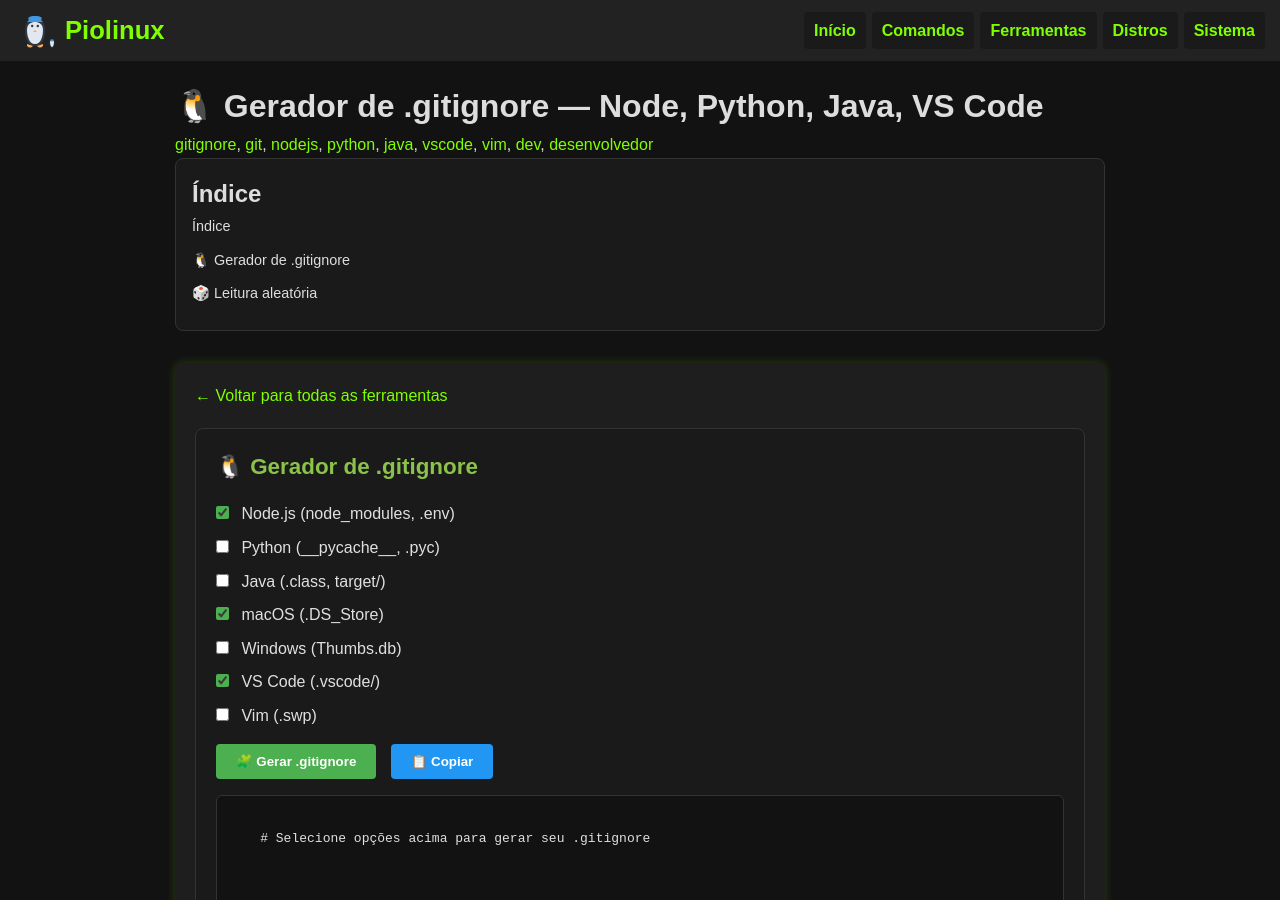
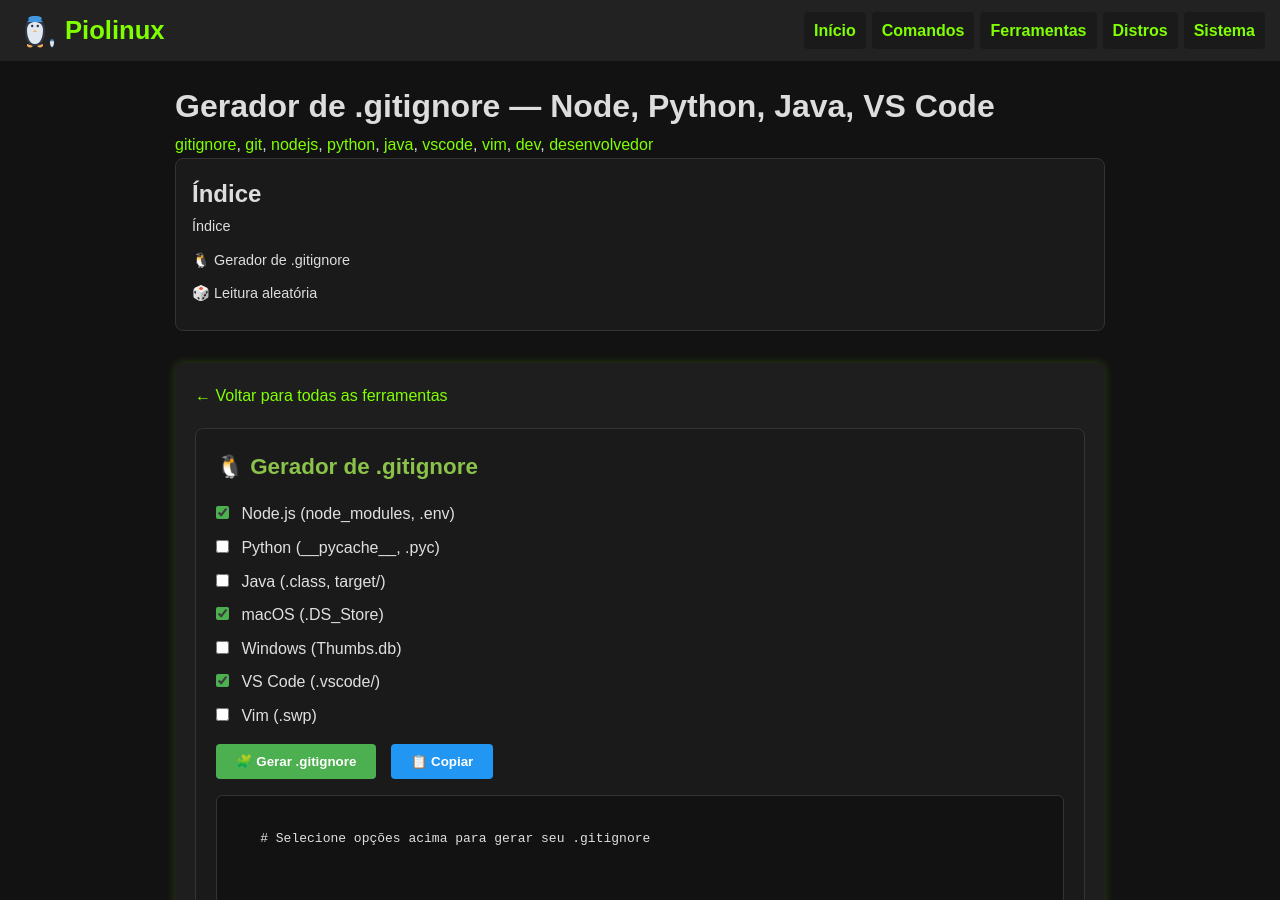
Before and after one commit to Piolinux/piolinux-site, a Jekyll site: the page built from _pages/_tools/gerador-de-gitignore-node-python-java-vs-code.html, in a window 1280 px wide and 900 px high. Built offline with Jekyll 4.4.1, drawn with Linux system fonts in a browser that asks for light colours.

```diff
--- a/_pages/_tools/gerador-de-gitignore-node-python-java-vs-code.html
+++ b/_pages/_tools/gerador-de-gitignore-node-python-java-vs-code.html
@@ -1,8 +1,8 @@
 ---
 layout: manual-seo
-title_custom: "🐧 Gerador de .gitignore — Node, Python, Java, VS Code | Piolinux"
+title_custom: "Gerador de .gitignore — Node, Python, Java, VS Code | Piolinux"
 description_custom: "Crie seu .gitignore com templates para linguagens, SOs e editores. Suporte a Node.js, Python, Java, VS Code, Vim, macOS, Windows. Ideal para devs."
-title: "🐧 Gerador de .gitignore — Node, Python, Java, VS Code"
+title: "Gerador de .gitignore — Node, Python, Java, VS Code"
 permalink: /ferramentas/gitignore-generator/
 tags: [gitignore, git, nodejs, python, java, vscode, vim, dev, desenvolvedor]
 ---
```
